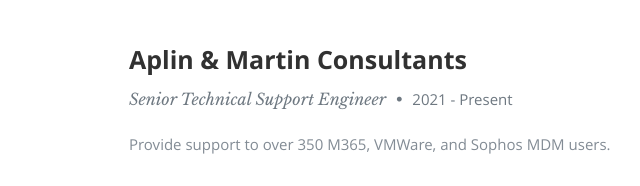
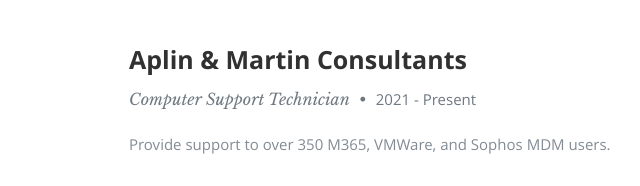
Before and after one commit to marksjit/cloud-resume-challenge-test, a plain HTML site: page website/index.html in a window 1280 px wide. Shown: the part 1386-1572 px from the top of the page, 276-916 px from the left. Drawn offline with nearby package versions, Linux system fonts and the light colour scheme; no server answers.

Commit message:
Update index.html

```diff
--- a/website/index.html
+++ b/website/index.html
@@ -149,7 +149,7 @@
                <div class="twelve columns">
 
                   <h3>Aplin & Martin Consultants</h3>
-                  <p class="info">Senior Technical Support Engineer <span>&bull;</span> <em class="date">2021 - Present</em></p>
+                  <p class="info">Computer Support Technician <span>&bull;</span> <em class="date">2021 - Present</em></p>
 
                   <p>
                   Provide support to over 350 M365, VMWare, and Sophos MDM users.
```
